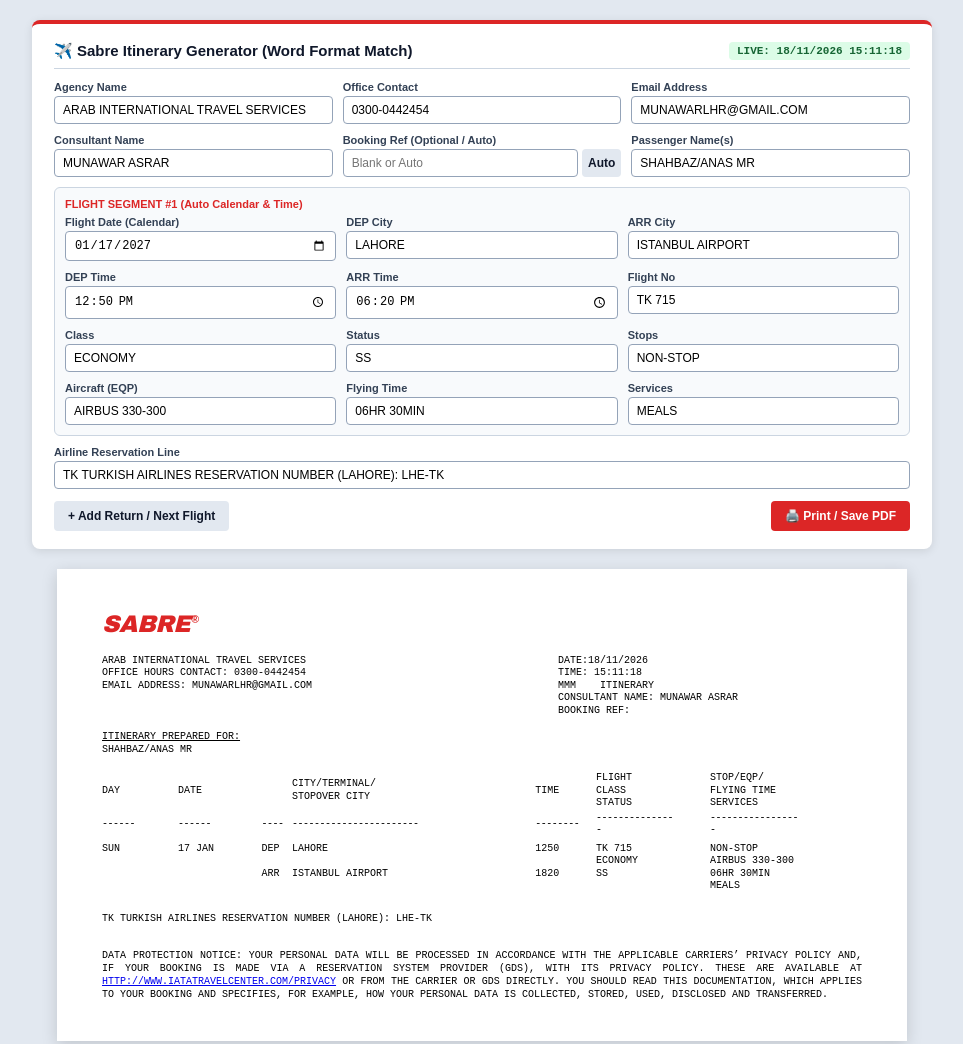
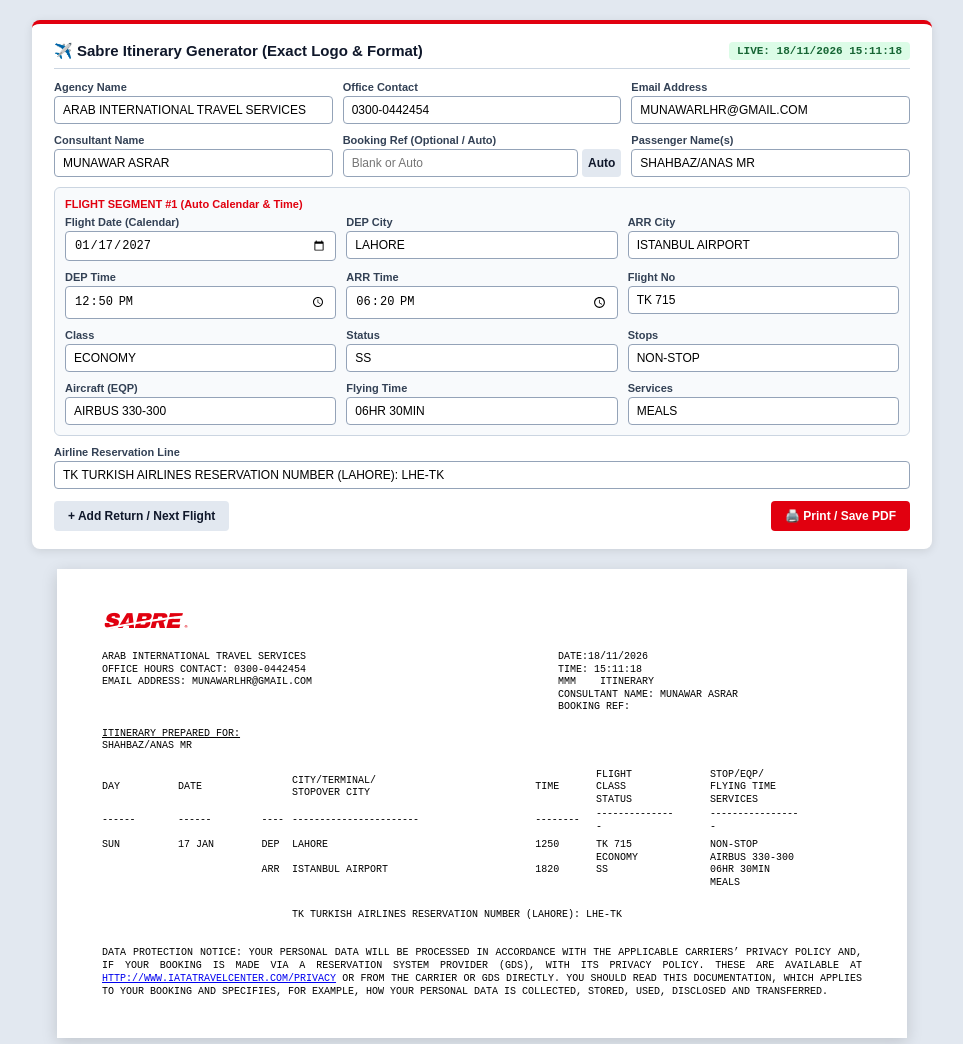
Before and after one commit to MHSons/SABRE, a plain HTML site: page index.html in a window 1280 px wide. Shown: the top 1044 px of the page, without its empty margins (158-1121 px from the left). Drawn offline with Linux system fonts and the light colour scheme.

Commit message:
Update index.html

```diff
--- a/index.html
+++ b/index.html
@@ -3,7 +3,7 @@
 <head>
     <meta charset="UTF-8">
     <meta name="viewport" content="width=device-width, initial-scale=1.0">
-    <title>Sabre GDS Itinerary - Exact Word Format</title>
+    <title>Sabre GDS Itinerary - Exact Format</title>
     <style>
         * {
             box-sizing: border-box;
@@ -25,7 +25,7 @@
             padding: 18px 22px;
             border-radius: 8px;
             box-shadow: 0 2px 10px rgba(0,0,0,0.1);
-            border-top: 4px solid #dc2626;
+            border-top: 4px solid #e1000f;
         }
         .control-header {
             display: flex;
@@ -80,7 +80,7 @@
         .segment-title {
             font-size: 11px;
             font-weight: bold;
-            color: #dc2626;
+            color: #e1000f;
             margin-bottom: 6px;
             display: flex;
             justify-content: space-between;
@@ -99,7 +99,7 @@
             cursor: pointer;
         }
         .btn-add { background: #e2e8f0; color: #0f172a; }
-        .btn-print { background: #dc2626; color: #ffffff; margin-left: auto; }
+        .btn-print { background: #e1000f; color: #ffffff; margin-left: auto; }
         .btn-del { background: #dc2626; color: #fff; padding: 2px 6px; font-size: 10px; border: none; border-radius: 3px; cursor: pointer; }
 
         /* =========================================
@@ -112,29 +112,14 @@
             padding: 40px 45px;
             box-shadow: 0 4px 15px rgba(0,0,0,0.15);
             font-family: 'Courier New', Courier, monospace;
-            font-size: 7.5pt; /* Exact Word View Size Match */
+            font-size: 7.5pt;
             line-height: 1.25;
             color: #000000;
             text-transform: uppercase;
         }
 
-        /* Exact Sabre Logo Styling from Word */
-        .sabre-logo {
-            font-family: 'Arial Black', Impact, sans-serif;
-            font-style: italic;
-            font-weight: 900;
-            font-size: 18pt;
-            color: #dc2626;
-            margin-bottom: 16px;
-            letter-spacing: -0.5px;
-            display: inline-block;
-        }
-        .sabre-logo sup {
-            font-size: 8pt;
-            font-style: normal;
-            font-family: Arial, sans-serif;
-            vertical-align: super;
-            margin-left: 1px;
+        .sabre-logo-wrap {
+            margin-bottom: 14px;
         }
 
         /* Two-Column Header Layout */
@@ -186,7 +171,7 @@
 
         .airline-line {
             margin-bottom: 24px;
-            padding-left: 0;
+            padding-left: 25%;
         }
 
         .footer-text {
@@ -221,7 +206,7 @@
     <!-- CONTROL PANEL -->
     <div class="control-panel">
         <div class="control-header">
-            <h3>✈️ Sabre Itinerary Generator (Word Format Match)</h3>
+            <h3>✈️ Sabre Itinerary Generator (Exact Logo & Format)</h3>
             <span class="live-status" id="liveBadge">AUTO CLOCK ACTIVE</span>
         </div>
 
@@ -272,8 +257,23 @@
 
     <!-- WORD DOCUMENT PREVIEW SHEET -->
     <div class="word-page">
-        <!-- Exact Sabre Logo with ® -->
-        <div class="sabre-logo">Sabre<sup>®</sup></div>
+        <!-- EXACT SABRE LOGO WITH WHITE CURVED SLASH & ® -->
+        <div class="sabre-logo-wrap">
+            <svg width="92" height="24" viewBox="0 0 230 60" xmlns="http://www.w3.org/2000/svg">
+                <defs>
+                    <mask id="sabre-slash-mask">
+                        <rect width="230" height="60" fill="white" />
+                        <!-- Curved white slash cutting across Sabre letters -->
+                        <path d="M -5 50 Q 105 26 225 14 L 225 19 Q 105 32 -5 55 Z" fill="black" />
+                    </mask>
+                </defs>
+                <g mask="url(#sabre-slash-mask)">
+                    <text x="2" y="47" font-family="'Arial Black', 'Helvetica Neue', Impact, sans-serif" font-style="italic" font-weight="900" font-size="54" fill="#e1000f" letter-spacing="-2.5">Sabre</text>
+                </g>
+                <!-- Bottom-right Registered Trademark ® -->
+                <text x="206" y="48" font-family="Arial, sans-serif" font-weight="bold" font-size="11" fill="#e1000f">®</text>
+            </svg>
+        </div>
 
         <!-- Two Column Header -->
         <div class="header-container">
@@ -284,7 +284,7 @@
             </div>
             <div class="header-right">
                 <div>DATE:<span id="outDate">18/11/2026</span></div>
-                <div>TIME: <span id="outTime">12:35:16</span></div>
+                <div>TIME: <span id="outTime">12:38:16</span></div>
                 <div>MMM &nbsp;&nbsp; ITINERARY</div>
                 <div>CONSULTANT NAME: <span id="outConsultant">MUNAWAR ASRAR</span></div>
                 <div>BOOKING REF: <span id="outRef"></span></div>
```
